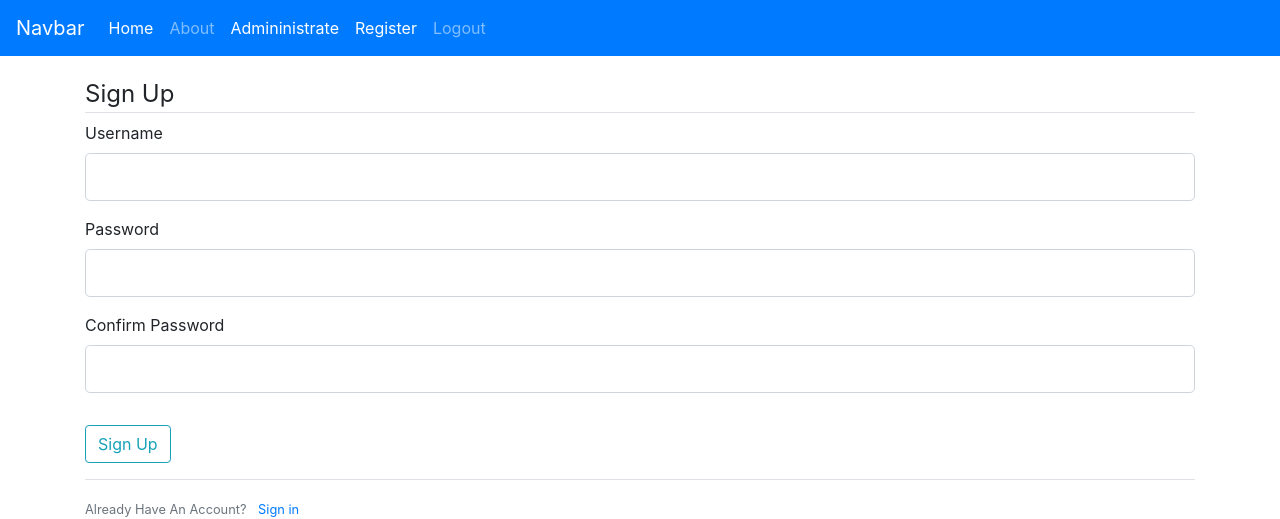
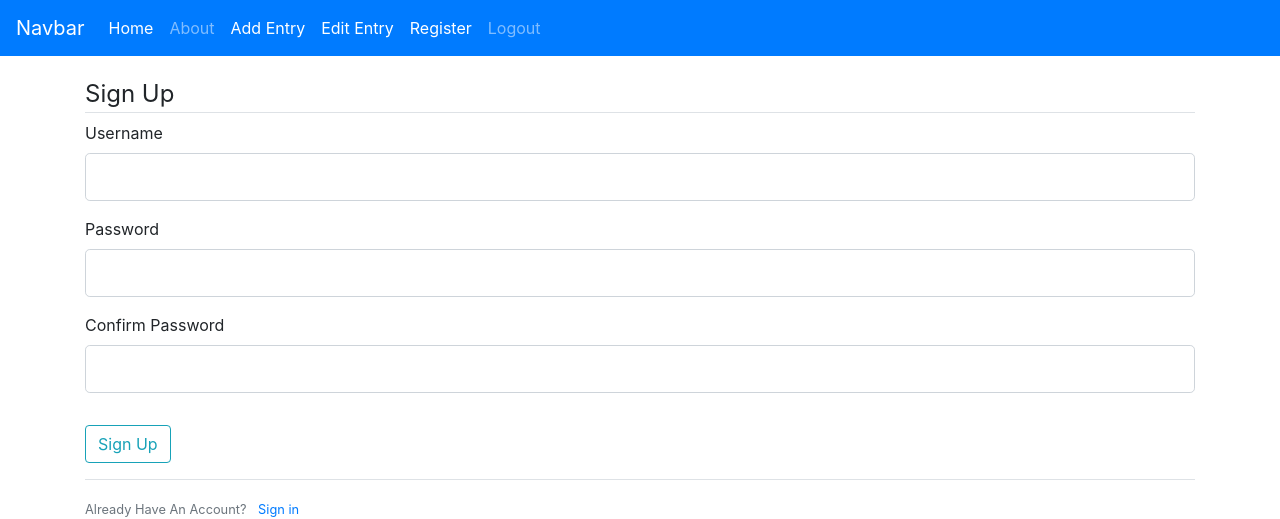
Before and after one commit to NeilBotelho/SE-Project, a Flask app: page /register in a window 1280 px wide. Shown: the top 519 px of the page. Run offline with Flask 2, Linux system fonts and the light colour scheme; a user stored in the database is signed in; parts of the project's set-up code (start-up, migrations or seed data) failed here and were passed over; some libraries are stand-ins or nearby versions.

Commit message:
Add edit functionality
the project now had add, search and edit functionality implemented

```diff
--- a/run.py
+++ b/run.py
@@ -1,3 +1,3 @@
 from tdm import app
-if _name_ == '__main__':
-   app.run()
+if __name__ == '__main__':
+   app.run(debug = True)
--- a/tdm/forms.py
+++ b/tdm/forms.py
@@ -47,7 +47,7 @@ class NewEntryForm(FlaskForm):
 		phone_len=len(str(phone_num.data))
 		if(phone_len>11 or phone_len <8):
 			raise ValidationError('Invalid Phone number')
-		entry=db.session.query(Entry.phone_num).filter_by(phone_num=phone_num.data)
+		entry=db.session.query(Entry.phone_num).filter_by(phone_num=phone_num.data).first()
 		if(entry):
 			raise ValidationError('Phone Number already exists in directory. \nPlease ask an admin to edit the entry if necessary.')
 class EditEntryForm(FlaskForm):
@@ -62,6 +62,6 @@ class EditEntryForm(FlaskForm):
 		if(phone_len>11 or phone_len <8):
 			raise ValidationError('Invalid Phone number')
 		def validate_ID(self,ID):
-			entry=db.session.query(Entry.ID).filter_by(ID=ID.data)
-			if(type(entry)!=type([1])):
+			entry=db.session.query(Entry.ID).filter_by(ID=ID.data).first()
+			if(not entry):
 				raise ValidationError("No such ID exists in directory")
--- a/tdm/routes.py
+++ b/tdm/routes.py
@@ -6,11 +6,27 @@ from flask_login import login_user, current_user, logout_user,login_required
 
 @app.route('/',methods=['POST','GET'])
 def home():
-	return "Home"
+	rows=Entry.query.all()
+	form=SearchForm()
+	if form.validate_on_submit():
+		if form.searchTerm.data=="":
+			return render_template('home.html',title='Welcome',rows=rows,form=form)
+		rows=[]
+		NameRows=Entry.query.filter_by(name=form.searchTerm.data.strip())
+		AddressRows=Entry.query.filter_by(address=form.searchTerm.data.strip())
+		PhoneRows=[]
+		try:
+			PhoneRows=Entry.query.filter_by(phone_num=int(form.searchTerm.data.strip()))
+		except:
+			pass
+		for field in (NameRows,AddressRows, PhoneRows):
+			for data in field:
+				rows.append(data)
+	return render_template('home.html',title='Welcome',rows=rows,form=form)
 
 @app.route('/about')
 def about():
-	return "About"
+	return render_template('about.html',title='Welcome')
 
 @app.route('/register',methods=['GET','POST'])
 def register():
--- a/tdm/templates/layout.html
+++ b/tdm/templates/layout.html
@@ -37,7 +37,10 @@
           </li>
           {%if current_user.is_authenticated %}
           <li class="nav-item active">
-            <a class="nav-link" href="{{url_for('newEntry')}}">Admininistrate <span class="sr-only">(current)</span></a>
+            <a class="nav-link" href="{{url_for('newEntry')}}">Add Entry<span class="sr-only">(current)</span></a>
+          </li>
+                    <li class="nav-item active">
+            <a class="nav-link" href="{{url_for('editEntry')}}">Edit Entry<span class="sr-only">(current)</span></a>
           </li>
           <li class="nav-item active">
             <a class="nav-link" href="{{url_for('register')}}">Register <span class="sr-only">(current)</span></a>
```
Also changed, not shown: tdm/models.py (+9 -0 lines), tdm/templates/about.html (added, +17 -0 lines), README.md, tdm/site.db.
